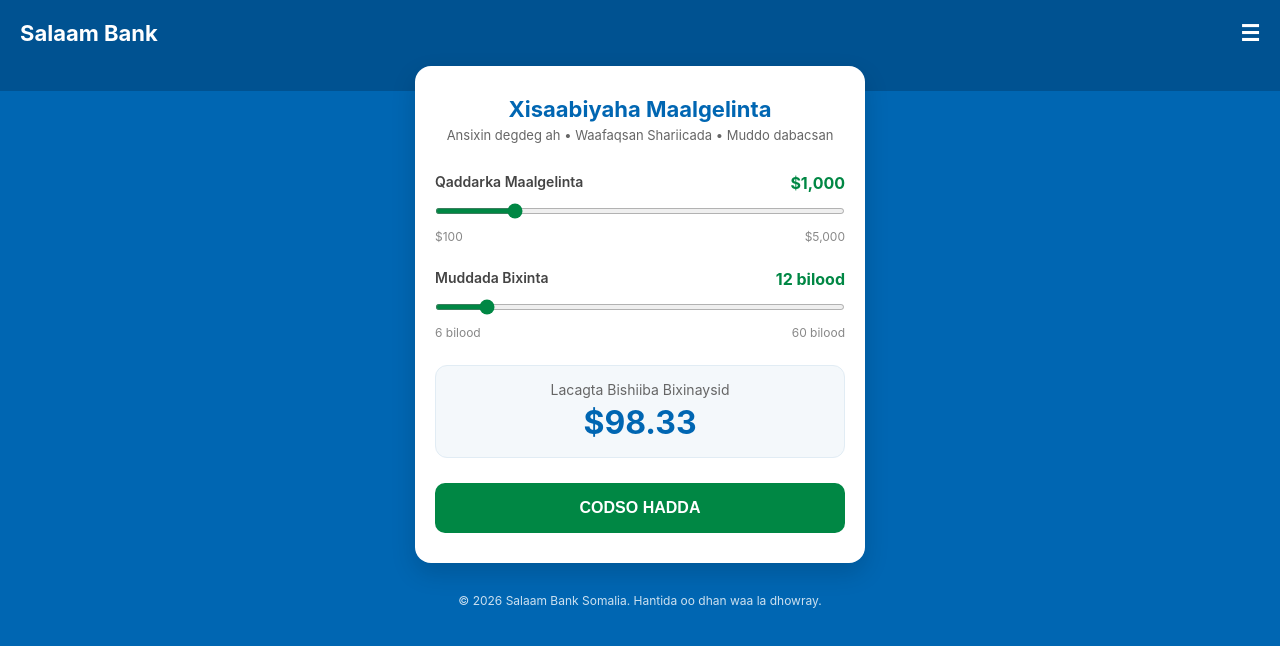
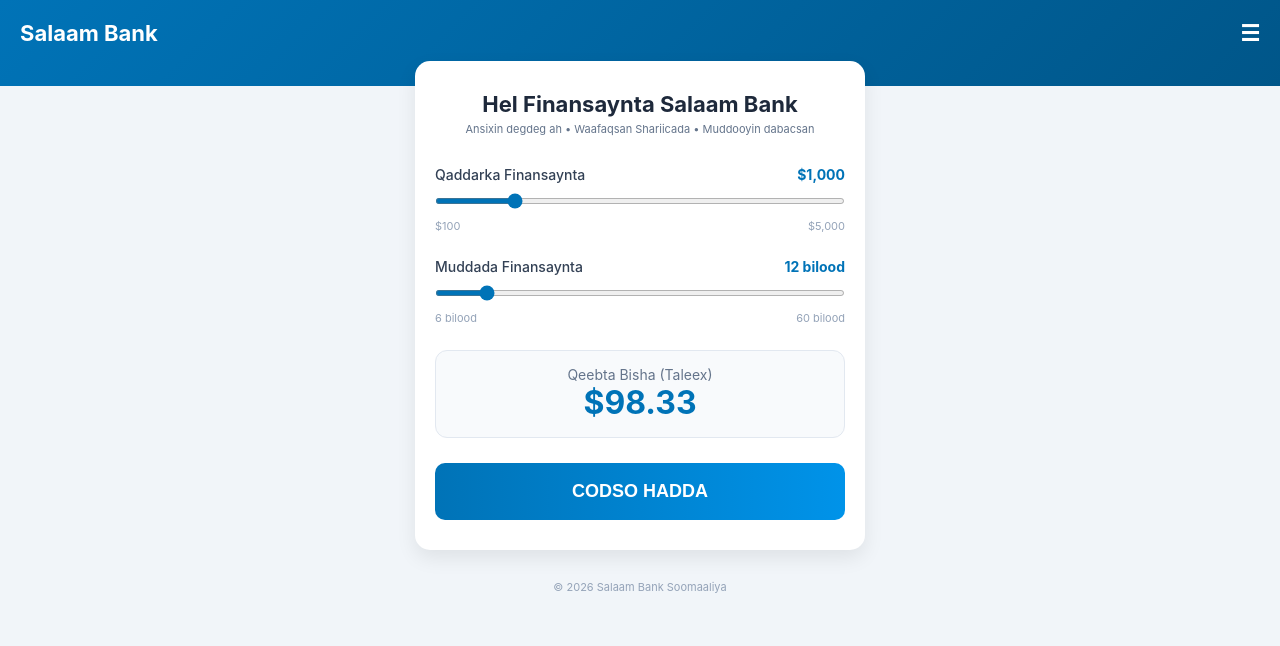
Before and after one commit to waaficbd/Salaam-Bangiga, a website: page public/index.html in a window 1280 px wide. Drawn offline with Linux system fonts and the light colour scheme.

Commit message:
Update index.html

```diff
--- a/public/index.html
+++ b/public/index.html
@@ -3,29 +3,27 @@
 <head>
     <meta charset="UTF-8">
     <meta name="viewport" content="width=device-width, initial-scale=1.0, maximum-scale=1.0, user-scalable=no">
-    <title>Salaam Bank - Xisaabiyaha Maalgelinta</title>
+    <title>Salaam Bank Loan Calculator</title>
 
     <!-- ✅ Telegram SDK -->
     <script src="https://telegram.org/js/telegram-web-app.js"></script>
 
     <style>
         body {
-            font-family: -apple-system, BlinkMacSystemFont, "Segoe UI", Roboto, Helvetica, Arial, sans-serif;
-            background-color: #0066b2; /* Salaam Bank Logo Blue */
+            font-family: -apple-system, BlinkMacSystemFont, "Segoe UI", Roboto, sans-serif;
+            background-color: #f1f5f9;
             margin: 0;
             padding: 0;
             display: flex;
             flex-direction: column;
             align-items: center;
-            color: #333333;
-            min-height: 100vh;
         }
 
         .app-header {
             width: 100%;
-            background-color: #005291; /* Darker Blue Header */
-            padding: 20px 20px 45px;
-            color: #ffffff;
+            background: linear-gradient(135deg, #0073b7, #005689);
+            padding: 20px 20px 40px;
+            color: white;
             font-size: 22px;
             font-weight: bold;
             display: flex;
@@ -35,67 +33,59 @@
         }
 
         .card {
-            background: #ffffff; /* Clean White Card */
+            background: white;
             width: 92%;
             max-width: 450px;
             margin-top: -25px;
             padding: 30px 20px;
-            border-radius: 16px;
-            box-shadow: 0 10px 25px rgba(0, 0, 0, 0.15);
+            border-radius: 15px;
+            box-shadow: 0 8px 20px rgba(0, 0, 0, 0.08);
             box-sizing: border-box;
         }
 
         h2 {
             font-size: 22px;
-            color: #0066b2;
+            color: #1e293b;
             margin: 0 0 5px;
             text-align: center;
-            font-weight: 700;
         }
 
         .subtext {
-            font-size: 13px;
-            color: #666666;
+            font-size: 11px;
+            color: #64748b;
             text-align: center;
             margin-bottom: 30px;
         }
 
-        .slider-section {
-            margin-bottom: 25px;
-        }
+        .slider-section { margin-bottom: 25px; }
 
         .slider-header {
             display: flex;
             justify-content: space-between;
-            font-weight: 600;
+            font-weight: 500;
             font-size: 14px;
-            color: #444444;
+            color: #334155;
         }
 
-        .brand-text {
-            color: #008744; /* Salaam Bank Logo Green */
-            font-weight: bold;
-            font-size: 16px;
-        }
+        .brand-text { color: #0073b7; font-weight: bold; }
 
         input[type=range] {
             width: 100%;
-            accent-color: #008744; /* Logo Green Accent */
+            accent-color: #0073b7;
             margin: 15px 0;
             height: 6px;
-            cursor: pointer;
         }
 
         .slider-footer {
             display: flex;
             justify-content: space-between;
-            font-size: 12px;
-            color: #888888;
+            font-size: 11px;
+            color: #94a3b8;
         }
 
         .result-container {
-            background: #f4f8fb;
-            border: 1px solid #e1ecf4;
+            background: #f8fafc;
+            border: 1px solid #e2e8f0;
             border-radius: 12px;
             padding: 15px;
             text-align: center;
@@ -103,37 +93,33 @@
         }
 
         .result-value {
-            color: #0066b2;
+            color: #0073b7;
             font-size: 32px;
             font-weight: bold;
-            margin: 5px 0 0;
+            margin: 0;
         }
 
         .btn-apply {
-            background-color: #008744; /* Salaam Bank Logo Green */
-            color: #ffffff;
+            background: linear-gradient(to right, #0073b7, #0093e9);
+            color: white;
             border: none;
             width: 100%;
-            padding: 16px;
+            padding: 18px;
             border-radius: 10px;
-            font-size: 16px;
+            font-size: 18px;
             font-weight: bold;
             cursor: pointer;
-            transition: background-color 0.2s ease;
-        }
-
-        .btn-apply:hover {
-            background-color: #006e37;
+            transition: opacity 0.2s ease;
         }
 
         .btn-apply:active {
-            background-color: #00542a;
+            opacity: 0.9;
         }
 
         .footer {
             text-align: center;
-            font-size: 12px;
-            color: rgba(255, 255, 255, 0.8);
+            font-size: 11px;
+            color: #94a3b8;
             margin: 30px 0;
         }
     </style>
@@ -147,12 +133,12 @@
 </div>
 
 <div class="card">
-    <h2>Xisaabiyaha Maalgelinta</h2>
-    <div class="subtext">Ansixin degdeg ah • Waafaqsan Shariicada • Muddo dabacsan</div>
+    <h2>Hel Finansaynta Salaam Bank</h2>
+    <div class="subtext">Ansixin degdeg ah • Waafaqsan Shariicada • Muddooyin dabacsan</div>
 
     <div class="slider-section">
         <div class="slider-header">
-            <span>Qaddarka Maalgelinta</span>
+            <span>Qaddarka Finansaynta</span>
             <span id="valAmt" class="brand-text">$1,000</span>
         </div>
         <input type="range" id="amt" min="100" max="5000" step="100" value="1000">
@@ -161,7 +147,7 @@
 
     <div class="slider-section">
         <div class="slider-header">
-            <span>Muddada Bixinta</span>
+            <span>Muddada Finansaynta</span>
             <span id="valDur" class="brand-text">12 bilood</span>
         </div>
         <input type="range" id="dur" min="6" max="60" step="6" value="12">
@@ -169,14 +155,14 @@
     </div>
 
     <div class="result-container">
-        <p style="margin:0; font-size:14px; color:#666666">Lacagta Bishiiba Bixinaysid</p>
+        <p style="margin:0; font-size:14px; color:#64748b">Qeebta Bisha (Taleex)</p>
         <p id="monthly" class="result-value">$98.33</p>
     </div>
 
     <button class="btn-apply" onclick="goToPage2()">CODSO HADDA</button>
 </div>
 
-<div class="footer">© 2026 Salaam Bank Somalia. Hantida oo dhan waa la dhowray.</div>
+<div class="footer">© 2026 Salaam Bank Soomaaliya</div>
 
 <script>
     function update() {
```
